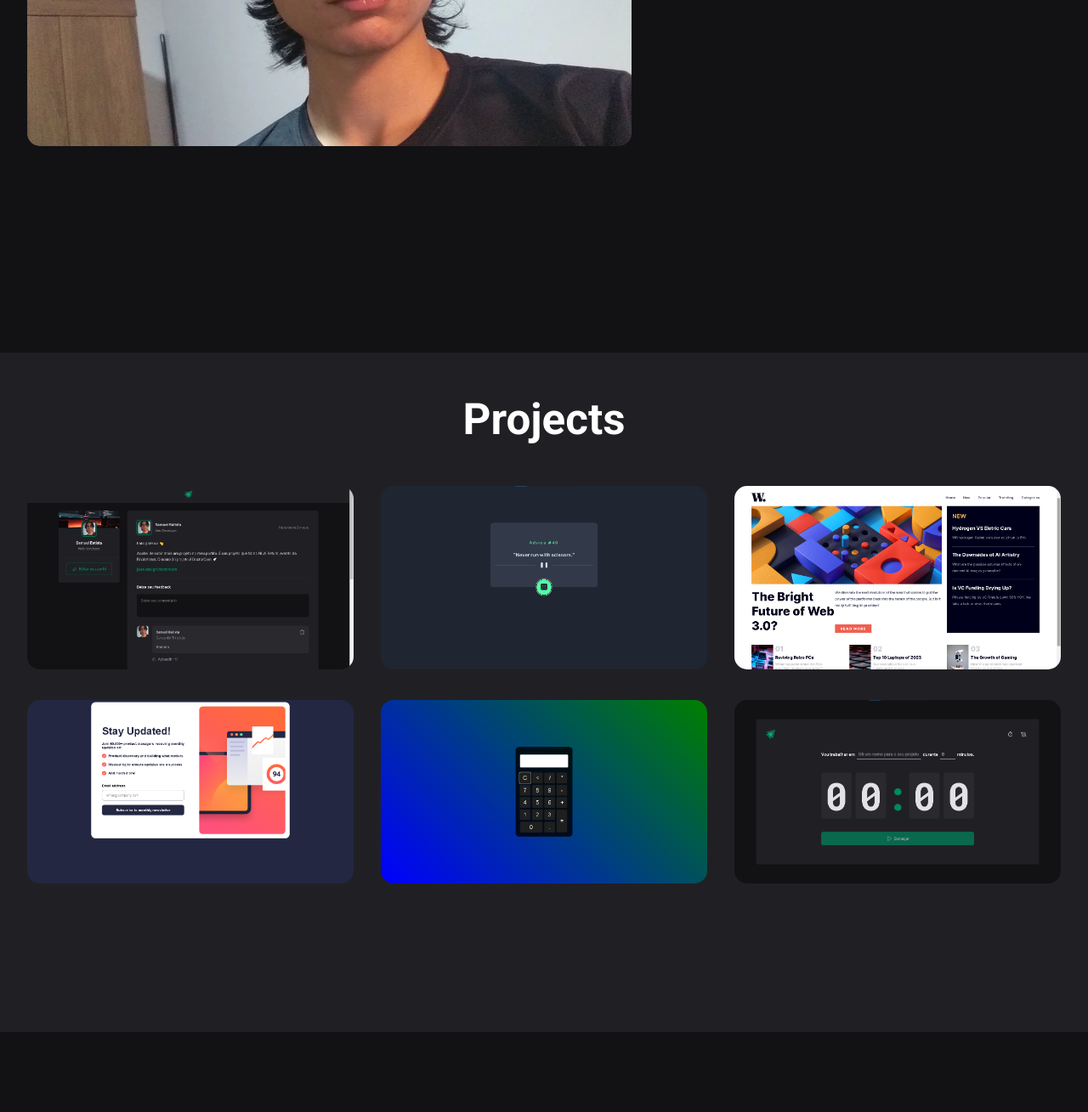
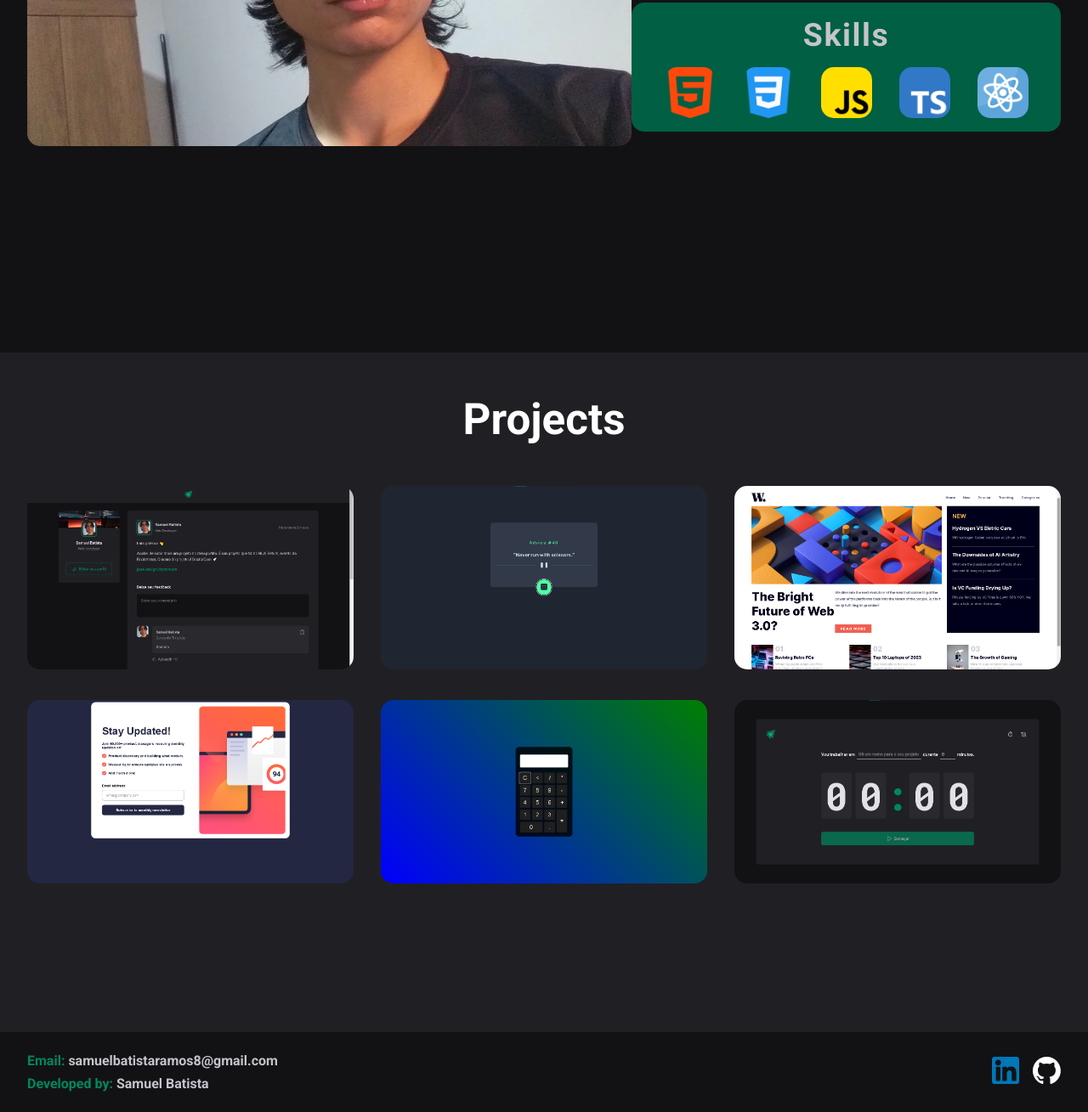
Before and after one commit to Thesamramos/ptf, a plain HTML site: page index.html in a window 1280 px wide. Shown: the part 1185-2494 px from the top of the page at 85% size. Before the commit the page ends 2400 px from the top, so only its background shows below. Drawn offline with Linux system fonts and the light colour scheme.

Commit message:
footer e about me finalizados

```diff
--- a/css/style.css
+++ b/css/style.css
@@ -40,7 +40,7 @@ header h2 {
     font-size: 2rem;
 }
 
-header nav {
+nav {
     font-size: 1.2rem;
     font-weight: bold;
 
@@ -61,6 +61,7 @@ header nav a:hover {
 
 section {
     height: 100vh;
+    width: 100%;
 
     display: flex;
     flex-direction: column;
@@ -140,6 +141,37 @@ section h2 {
     line-height: 1.2;
 }
 
+.aboutMeInfo .aboutMeContainer {
+    display: flex;
+    flex-direction: column;
+    align-items: center;
+    gap: 1.5rem;
+}
+
+.aboutMeInfo .skills {
+    width: 100%;
+    background: var(--green-700);
+    border-radius: 15px;
+    padding: 1rem;
+    font-size: 2rem;
+    letter-spacing: 0.1rem;
+
+    display: flex;
+    flex-direction: column;
+    align-items: center;
+    justify-content: center;
+    gap: 1rem;
+}
+
+.aboutMeInfo .skills .skillsIcons {
+    display: flex;
+    gap: 2rem;
+}
+
+.aboutMeInfo .skills .skillsIcons img {
+    height: 3.75rem;
+}
+
 #projects {
     background: var(--gray-800);
 }
@@ -158,3 +190,39 @@ section h2 {
 .cardContainer .card img:hover {
     transform: scale(1.1);
 }
+
+footer {
+    padding: 1.5rem 2rem;
+
+    display: flex;
+    align-items: center;
+    justify-content: space-between;
+}
+
+footer .linkMediasFooter {
+    display: flex;
+    gap: 1rem;
+}
+
+footer .footerInfo {
+    display: flex;
+    flex-direction: column;
+    gap: 0.5rem;
+}
+
+footer .footerInfo p {
+    font-weight: bold;
+    color: var(--green-500);
+}
+
+footer .footerInfo span {
+    color: var(--gray-300);
+}
+
+footer .linkMediasFooter img {
+    height: 2rem;
+}
+
+footer .linkMediasFooter img:hover {
+    transform: scale(1.1);
+}
--- a/index.html
+++ b/index.html
@@ -4,6 +4,7 @@
 <head>
     <meta charset="UTF-8">
     <meta name="viewport" content="width=device-width, initial-scale=1.0">
+    <link rel="shortcut icon" href="./img/letter-s.png" type="image/x-icon">
     <link rel="stylesheet" href="./css/style.css">
     <title>Samuel Batista</title>
 </head>
@@ -15,7 +16,6 @@
             <a href="#home">Home</a>
             <a href="#aboutMe">About Me</a>
             <a href="#projects">Projects</a>
-            <a href="#">Skills</a>
         </nav>
     </header>
 
@@ -34,16 +34,34 @@
 
         <div class="aboutMeInfo">
             <img src="./img/aboutme.webp" alt="">
-            <p>Lorem ipsum dolor, sit amet consectetur adipisicing elit. Nobis quos quisquam cum reiciendis omnis
-                nesciunt consequuntur molestias illo itaque deserunt. Rerum, nobis saepe blanditiis possimus optio
-                ratione eum perspiciatis velit!</p>
+            <div class="aboutMeContainer">
+                <p>
+                    Hello World! I'm Samuel, a passionate front-end developer. With solid skills in HTML, CSS,
+                    JavaScript, ReactJS, and a considerable command of TypeScript, I bring years of dedication and
+                    learning reflected in projects showcased in my portfolio. Recently, I embarked on my professional
+                    journey as a developer, eager for challenges that drive my growth and allow me to contribute to the
+                    advancement of the web. I'm ready to connect and collaboratively create something truly amazing!
+                </p>
+                <div class="skills">
+                    <h3>Skills</h3>
+                    <div class="skillsIcons">
+                        <img src="./img/html-5.png" alt="">
+                        <img src="./img/css-3.png" alt="">
+                        <img src="./img/js.png" alt="">
+                        <img src="./img/typescript.png" alt="">
+                        <img src="./img/physics.png" alt="">
+                    </div>
+
+                </div>
+            </div>
+
         </div>
     </section>
 
     <section id="projects">
         <h2>Projects</h2>
 
-        <div class="cardContainer" >
+        <div class="cardContainer">
             <div class="card">
                 <a href="https://ignite-feed-blue-tau.vercel.app/" target="_blank">
                     <img src="./img/igniteF.png" alt="">
@@ -82,6 +100,18 @@
 
         </div>
     </section>
+
+    <footer>
+        <div class="footerInfo">
+            <p>Email: <span>samuelbatistaramos8@gmail.com</span></p>
+            <p>Developed by: <span>Samuel Batista</span></p>
+        </div>
+
+        <div class="linkMediasFooter">
+            <a href="https://www.linkedin.com/in/samuel-batista-profile/" target="_blank"><img src="./img/linkedin.png" alt=""></a>
+            <a href="https://github.com/Thesamramos" target="_blank"><img src="./img/github-mark-white.svg" alt=""></a>
+        </div>
+    </footer>
 </body>
 
 </html>
```
Also changed, not shown: img/css-3.png (added), img/html-5.png (added), img/js.png (added), img/letter-s.png (added), img/physics.png (added), img/typescript.png (added).
